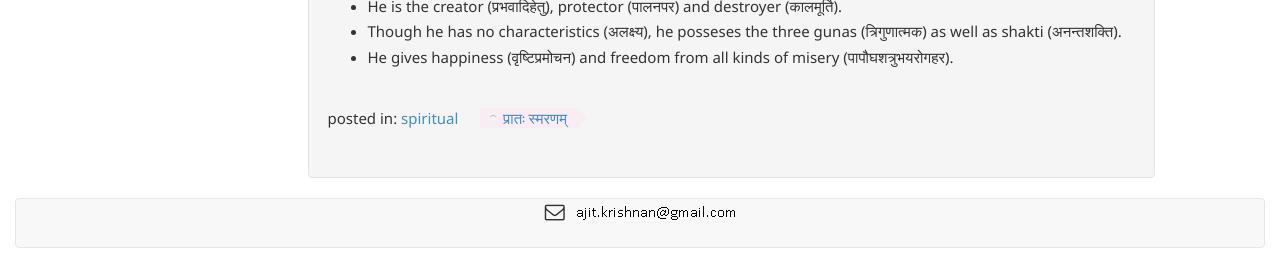
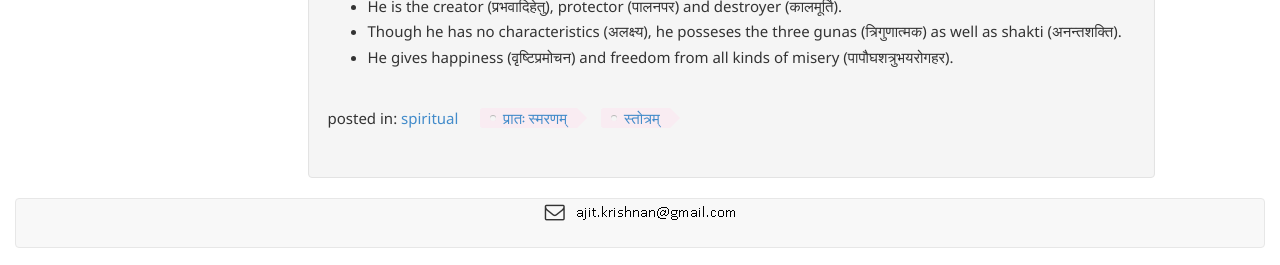
Before and after one commit to aupasana/aupasana.github.io, a Jekyll site: the page built from _posts/spiritual-2016/2016-03-02-pratah-surya.md, in a window 1280 px wide. Shown: the part 983-1248 px from the top of the page. Built offline with Jekyll 4.4.1, drawn with Linux system fonts in a browser that asks for light colours; nearby versions of some CDN libraries; comment, search, counter and statistics services are not loaded.

Commit message:
update tags

```diff
--- a/_posts/spiritual-2016/2016-03-02-pratah-surya.md
+++ b/_posts/spiritual-2016/2016-03-02-pratah-surya.md
@@ -6,6 +6,7 @@ category:
   - spiritual
 tags:
   - प्रातः स्मरणम्
+  - स्तोत्रम्
 ---
 
 Amongst the varied sets of slokas popularly recited each morning are the पञ्चायतन प्रातः स्मरण
```
